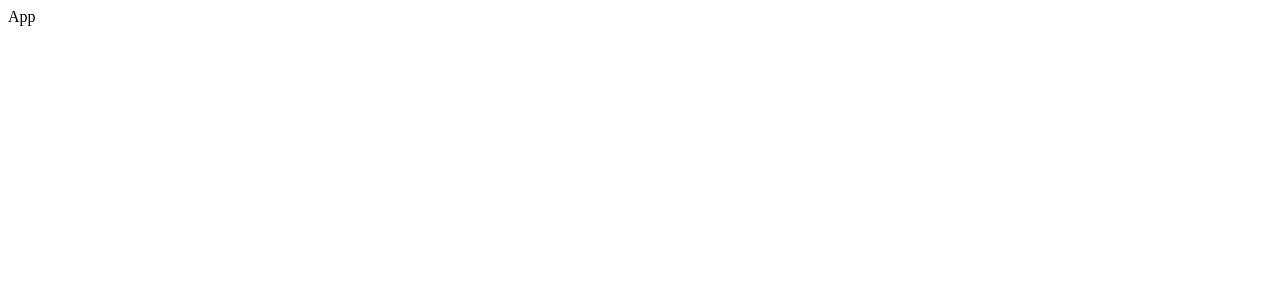
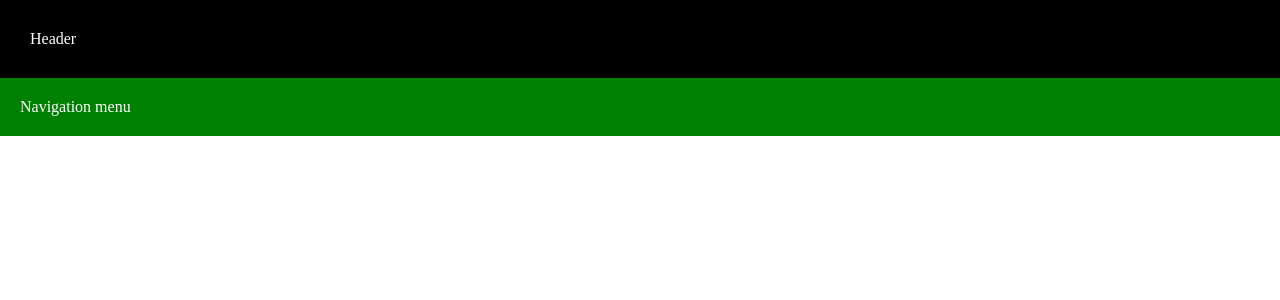
Before and after one commit to MilanVujakovic/ISA, a React (Create React App) app in the folder client/: page / in a window 1280 px wide. Shown: the top 300 px of the page. Built offline with nearby package versions, Linux system fonts and the light colour scheme.

Commit message:
Add basic layout for header and navigation menu

```diff
--- a/client/package.json
+++ b/client/package.json
@@ -10,9 +10,11 @@
     "@types/node": "^14.14.7",
     "@types/react": "^16.9.56",
     "@types/react-dom": "^16.9.9",
+    "@types/react-router-dom": "^5.1.6",
     "@types/styled-components": "^5.1.4",
     "react": "^17.0.1",
     "react-dom": "^17.0.1",
+    "react-router-dom": "^5.2.0",
     "react-scripts": "4.0.0",
     "styled-components": "^5.2.1",
     "typescript": "^4.0.5",
--- a/client/src/App.tsx
+++ b/client/src/App.tsx
@@ -1,7 +1,27 @@
 import React from 'react';
+import { BrowserRouter as Router, Switch, Route } from 'react-router-dom'
+import { createGlobalStyle } from 'styled-components'
+import Home from './routes/Home'
 
 const App = () => {
-    return <div>App</div>
+    return <div>
+        <GlobalStyle />
+        <Router>
+            <Switch>
+                <Route exact path="/" component={ Home } />
+            </Switch>
+        </Router>
+    </div>
 }
 
+const GlobalStyle = createGlobalStyle`
+    body {
+        margin: 0;
+        font-size: 1.6rem;
+    }
+    :root {
+        font-size: 62.5%;
+    }
+`
+
 export default App;
--- /dev/null
+++ b/client/src/components/Header.tsx
@@ -0,0 +1,21 @@
+import React from 'react';
+import styled from 'styled-components';
+
+export const Header = () => {
+    return (
+        <HeaderDiv>
+            Header
+        </HeaderDiv>
+    )
+}
+
+const HeaderDiv = styled.div `
+    flex: 1;
+    margin: 0;
+    padding: 3rem;
+
+    color: #fff;
+    background-color: #000;
+`
+
+export default Header
--- /dev/null
+++ b/client/src/components/NavigationMenu.tsx
@@ -0,0 +1,21 @@
+import React from 'react';
+import styled from 'styled-components';
+
+export const NavigationMenu = () => {
+    return (
+        <NavMenu>
+            Navigation menu
+        </NavMenu>
+    )
+}
+
+const NavMenu = styled.div`
+    flex: 1;
+    margin: 0;
+    padding: 2rem;
+
+    color: #fff;
+    background-color: green;
+`
+
+export default NavigationMenu
--- /dev/null
+++ b/client/src/routes/Home.tsx
@@ -0,0 +1,20 @@
+import React from 'react';
+import Header from '../components/Header';
+import NavigationMenu from '../components/NavigationMenu';
+import styled from 'styled-components';
+
+const Home = () => {
+    return (
+        <HomeDiv>
+            <Header />
+            <NavigationMenu />
+        </HomeDiv>
+    )
+}
+
+const HomeDiv = styled.div`
+    display: flex;
+    flex-direction: column;
+`
+
+export default Home
```
Also changed, not shown: 1 other file (tests, documents, lock files or other folders).
